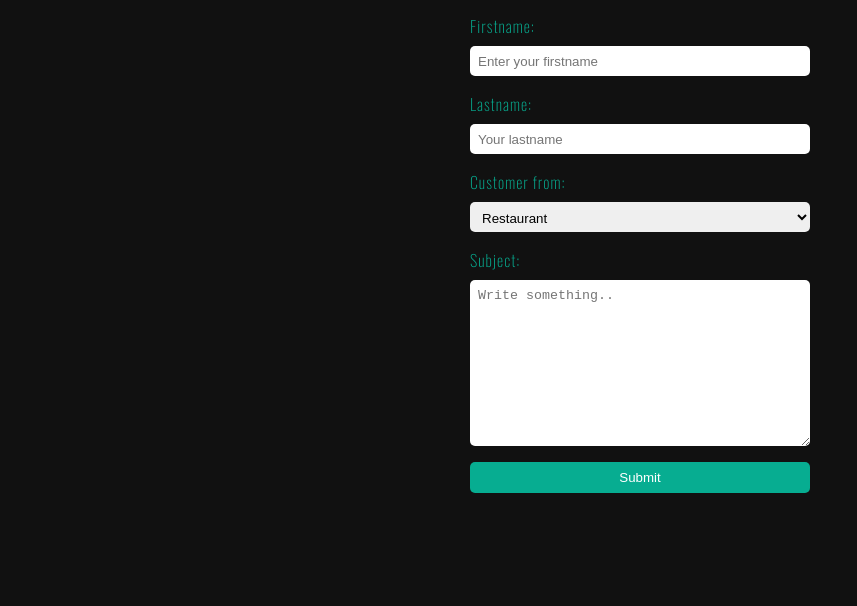
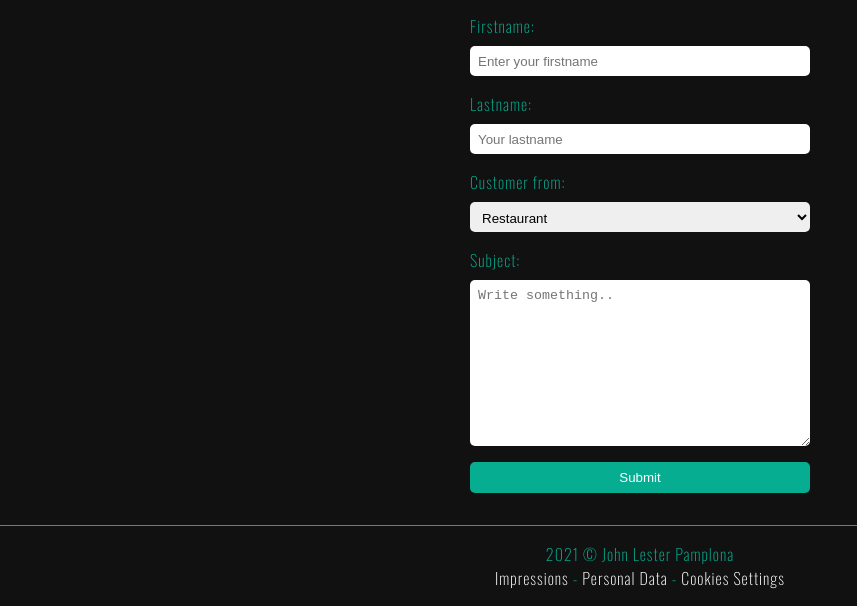
Before and after one commit to johnlester347/Food-To-Go, a website: page index.html in a window 1280 px wide. Shown: the part 2370-2976 px from the top of the page, without its empty margins (0-857 px from the left). Before the commit the page ends 2895 px from the top, so only its background shows below. Drawn offline with nearby package versions, Linux system fonts and the light colour scheme.

Commit message:
Adding and designing footer

```diff
--- a/index.html
+++ b/index.html
@@ -201,6 +201,12 @@
         <button type="submit" value="submit" class="btn">Submit</button>
       </form>
     </section>
+
+
+    <footer>
+      <p>2021 &copy; John Lester Pamplona</p>
+      <p><a href="#">Impressions</a> - <a href="#">Personal Data</a> - <a href="#">Cookies Settings</a></p>
+    </footer>
   </main>
 
   <script src="js/script.js"></script>
--- a/sass/_layout.scss
+++ b/sass/_layout.scss
@@ -1,3 +1,16 @@
 header {
     position: relative;
 }
+
+footer {
+    border-top: 1px solid $prim-t_c;
+    color: $prim-t_c;
+    padding: 1rem;
+    display: grid;
+    grid-template-columns: 1fr;
+    text-align: center;
+
+    p a {
+        color: $sec-t_c;
+    }
+}
```
Also changed, not shown: css/style.css.
